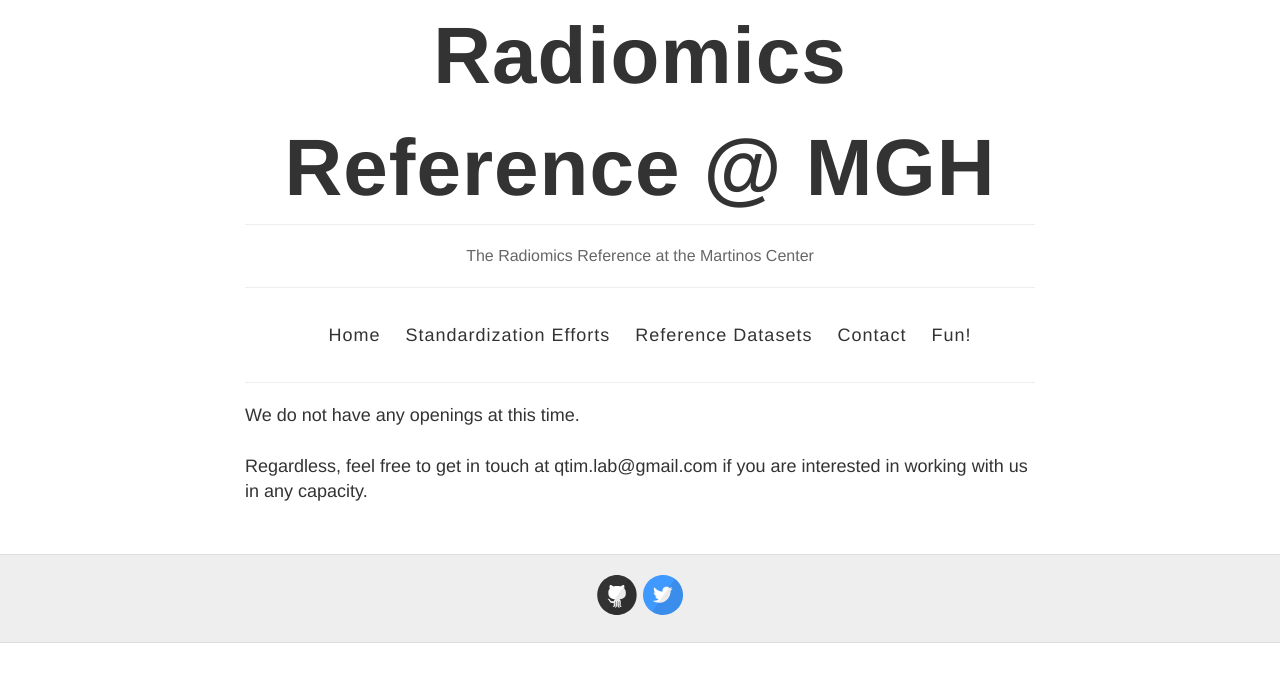
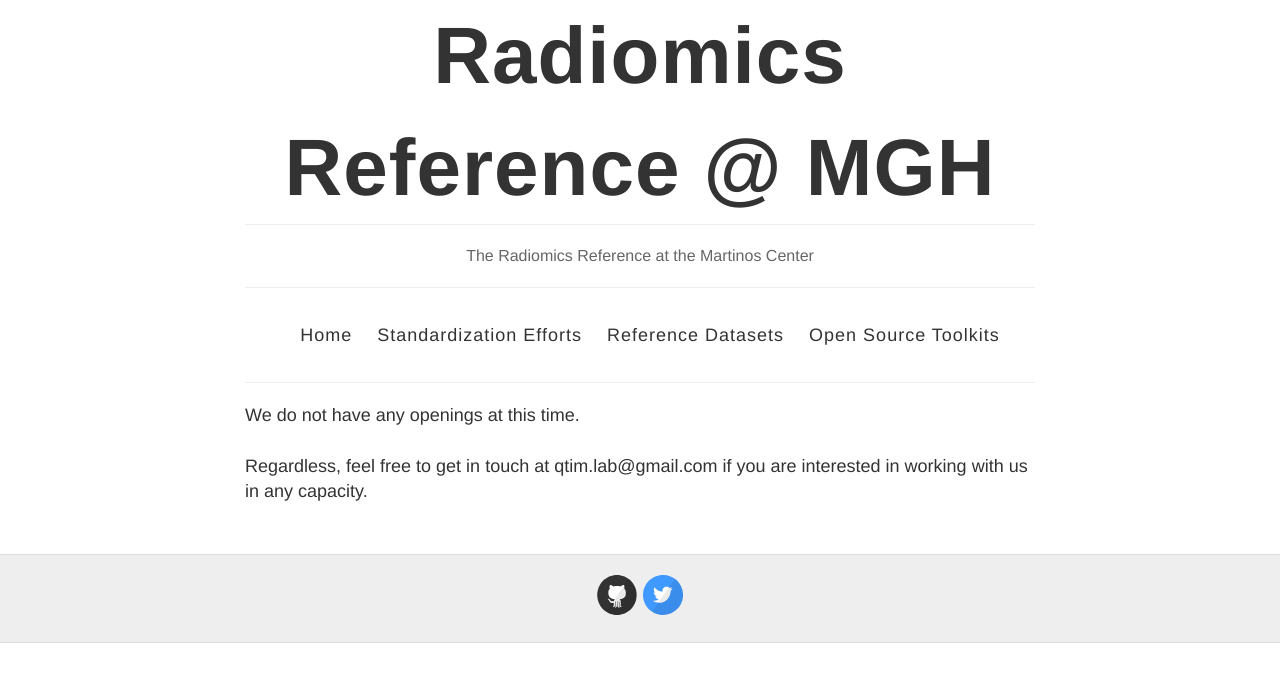
Before and after one commit to QTIM-Lab/Radiomics_reference, a Jekyll site: the page built from jobs.html, in a window 1280 px wide. Shown: the top 682 px of the page. Built offline with Jekyll 4.4.1, drawn with Linux system fonts in a browser that asks for light colours.

Commit message:
Update default.html

```diff
--- a/_layouts/default.html
+++ b/_layouts/default.html
@@ -28,8 +28,7 @@
             <a href="{{ site.baseurl }}/">Home</a>
             <a href="{{ site.baseurl }}/about">Standardization Efforts</a>
             <a href="{{ site.baseurl }}/research">Reference Datasets</a>
-            <a href="{{ site.baseurl }}/contact">Contact</a>
-            <a href="{{ site.baseurl }}/fun">Fun!</a>
+            <a href="{{ site.baseurl }}/contact">Open Source Toolkits</a>
           </nav>
         </header>
       </div>
```
